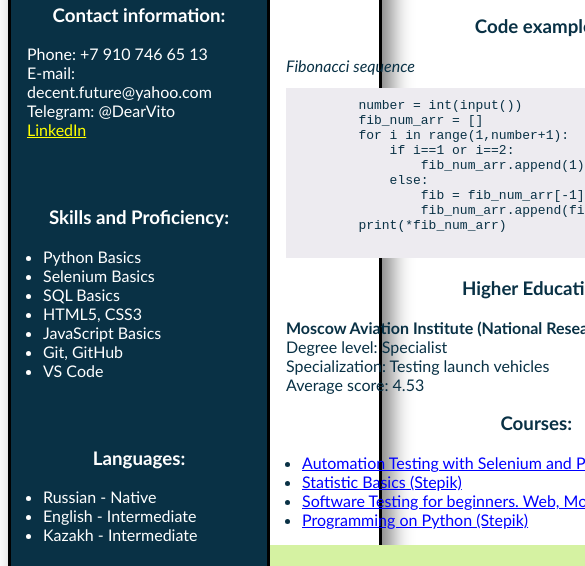
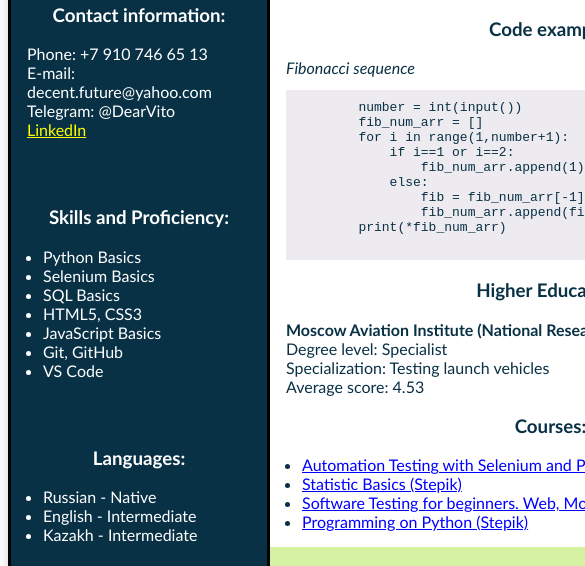
Before and after one commit to DearVito/rsschool-cv, a plain HTML site: page index.html in a window 390 px wide. Shown: the part 282-848 px from the top of the page, 585 px wide, since content can reach past the window. Drawn offline with Linux system fonts and the light colour scheme.

Commit message:
fix: add min-width because right display on mobile phones

```diff
--- a/index.html
+++ b/index.html
@@ -35,7 +35,8 @@
         .page {
             display: flex;
             text-align: left;
-            max-width: 800px;
+            max-width: 820px;
+            min-width: 820px;
             margin: 50px auto;
             background-color: white;
             border: 3px solid black;
```
